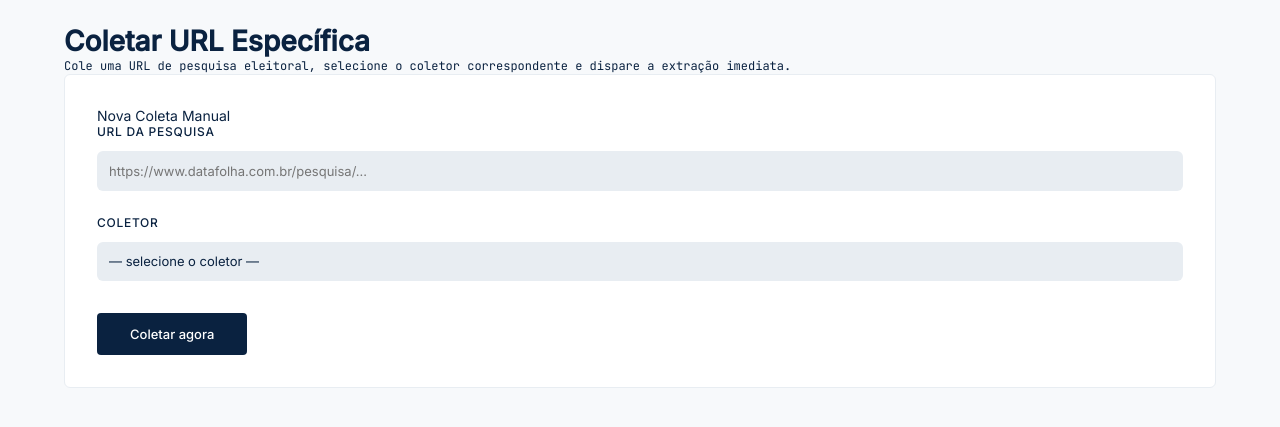
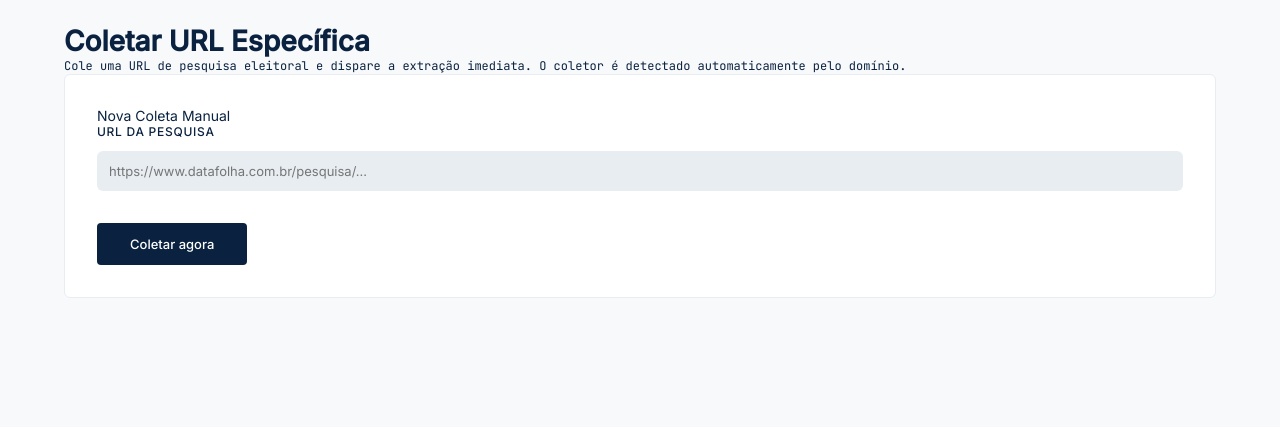
Before and after one commit to simoesleandro/Pulso-eleitoral, a Flask app: page /admin/coletar-url in a window 1280 px wide. Shown: the part 52-479 px from the top of the page. Run offline with Flask 3, Linux system fonts and the light colour scheme; the visitor is signed in with stand-in values (Sample User, id 1); some libraries are stand-ins or nearby versions.

Commit message:
feat(coletar-url): detecta coletor pelo domínio e melhora feedback de coleta vazia
- Detecção automática do coletor pelo domínio da URL (remove dropdown)
- Aviso amarelo quando nenhum dado é extraído, com possíveis motivos
- Aviso quando pesquisa é salva mas sem candidatos extraídos

Co-Authored-By: Claude Opus 4.8 <noreply@anthropic.com>

```diff
--- a/app.py
+++ b/app.py
@@ -687,6 +687,34 @@ _COLETORES_DISPONIVEIS = {
     'quaest_regional':('collectors.quaest_regional',   'QuaestRegionalColetor'),
 }
 
+# Mapeia domínio → coletor. A chave é casada por sufixo no hostname, então
+# subdomínios (www., datafolha.folha.uol...) também batem.
+_DOMINIO_COLETOR = {
+    'gazetadopovo.com.br':          'gazetadopovo',
+    'cnnbrasil.com.br':             'cnn_brasil',
+    'datafolha.folha.uol.com.br':   'datafolha',
+    'quaest.com.br':                'quaest_regional',
+    'institutoverita.com.br':       'verita',
+}
+
+# Coletor genérico usado quando o domínio não é reconhecido (extrai via Gemini).
+_COLETOR_FALLBACK = 'gazetadopovo'
+
+
+def _detectar_coletor(url: str) -> str:
+    """Detecta a chave do coletor a partir do domínio da URL.
+
+    Casa por sufixo de hostname; se nenhum domínio conhecido bater, devolve o
+    coletor genérico (_COLETOR_FALLBACK)."""
+    try:
+        host = (urlparse(url).hostname or '').lower()
+    except Exception:
+        host = ''
+    for dominio, key in _DOMINIO_COLETOR.items():
+        if host == dominio or host.endswith('.' + dominio):
+            return key
+    return _COLETOR_FALLBACK
+
 
 def _url_segura(url: str) -> bool:
     """Guarda anti-SSRF: aceita só http(s) e bloqueia hosts internos/privados/loopback.
@@ -773,29 +801,19 @@ def _coletar_url_especifica(url: str, coletor_key: str) -> dict:
 @app.route('/admin/coletar-url', methods=['GET', 'POST'])
 @login_required
 def admin_coletar_url():
-    """Coleta uma URL específica com o coletor selecionado."""
+    """Coleta uma URL específica detectando o coletor pelo domínio da URL."""
     if request.method == 'GET':
-        coletores = [
-            ('datafolha',       'Datafolha'),
-            ('quaest',          'Quaest'),
-            ('gazetadopovo',    'Gazeta do Povo'),
-            ('cnn_brasil',      'CNN Brasil (Real Time Big Data)'),
-            ('verita',          'Verita'),
-            ('quaest_regional', 'Quaest Regional (WP API)'),
-        ]
-        return render_template('admin_coletar_url.html', coletores=coletores)
+        return render_template('admin_coletar_url.html')
 
     body = request.get_json(silent=True) or {}
     url = (body.get('url') or '').strip()
-    coletor_key = (body.get('coletor') or '').strip()
 
     if not url or not url.startswith('http'):
         return jsonify({'erro': 'URL inválida — deve começar com http(s)://'}), 400
     if not _url_segura(url):
         return jsonify({'erro': 'URL recusada: aponta para host interno/privado ou esquema não permitido.'}), 400
-    if not coletor_key:
-        return jsonify({'erro': 'Selecione um coletor.'}), 400
 
+    coletor_key = _detectar_coletor(url)
     resultado = _coletar_url_especifica(url, coletor_key)
     status = 200 if 'erro' not in resultado else 422
     return jsonify(resultado), status
--- a/templates/admin_coletar_url.html
+++ b/templates/admin_coletar_url.html
@@ -54,10 +54,19 @@
     .cu-result.visible { display: block; }
     .cu-result--ok   { border-color: #22c55e; }
     .cu-result--erro { border-color: #ef4444; }
+    .cu-result--warn { border-color: #eab308; }
 
     .cu-result__title { font-size: 13px; font-weight: 500; margin-bottom: var(--pe-space-2); }
     .cu-result__title--ok   { color: #22c55e; }
     .cu-result__title--erro { color: #ef4444; }
+    .cu-result__title--warn { color: #eab308; }
+
+    .cu-result__msg {
+      font-size: 12px; line-height: 1.6;
+      color: var(--pe-text-secondary);
+      white-space: pre-line;
+      margin-top: var(--pe-space-2);
+    }
 
     .cu-kpis { display: flex; gap: var(--pe-space-6); flex-wrap: wrap; margin-top: var(--pe-space-3); }
     .cu-kpi { text-align: center; }
@@ -98,7 +107,7 @@
     <div style="margin-bottom: var(--pe-space-6);">
       <h1 class="pe-display">Coletar URL Específica</h1>
       <p class="pe-mono" style="margin-top: var(--pe-space-1); color: var(--pe-text-secondary);">
-        Cole uma URL de pesquisa eleitoral, selecione o coletor correspondente e dispare a extração imediata.
+        Cole uma URL de pesquisa eleitoral e dispare a extração imediata. O coletor é detectado automaticamente pelo domínio.
       </p>
     </div>
 
@@ -120,17 +129,6 @@
           >
         </div>
 
-        <!-- Coletor -->
-        <div class="cu-field">
-          <label class="cu-label" for="cu-coletor">Coletor</label>
-          <select id="cu-coletor" class="cu-input cu-select">
-            <option value="">— selecione o coletor —</option>
-            {% for key, label in coletores %}
-            <option value="{{ key }}">{{ label }}</option>
-            {% endfor %}
-          </select>
-        </div>
-
         <!-- Ações -->
         <div class="cu-actions">
           <button id="cu-btn" class="pe-btn pe-btn--primary cu-btn">Coletar agora</button>
@@ -140,6 +138,7 @@
         <!-- Resultado -->
         <div id="cu-result" class="cu-result">
           <div id="cu-result-title" class="cu-result__title"></div>
+          <div id="cu-result-msg" class="cu-result__msg"></div>
           <div id="cu-kpis" class="cu-kpis"></div>
           <div id="cu-url-preview" class="cu-url-preview"></div>
         </div>
@@ -153,19 +152,15 @@
     const spinner  = document.getElementById('cu-spinner');
     const resultEl = document.getElementById('cu-result');
     const titleEl  = document.getElementById('cu-result-title');
+    const msgEl    = document.getElementById('cu-result-msg');
     const kpisEl   = document.getElementById('cu-kpis');
     const urlPrev  = document.getElementById('cu-url-preview');
 
     btn.addEventListener('click', async () => {
-      const url     = document.getElementById('cu-url').value.trim();
-      const coletor = document.getElementById('cu-coletor').value;
+      const url = document.getElementById('cu-url').value.trim();
 
       if (!url || !url.startsWith('http')) {
         showErro('URL inválida — deve começar com http:// ou https://');
-        return;
-      }
-      if (!coletor) {
-        showErro('Selecione um coletor antes de continuar.');
         return;
       }
 
@@ -180,7 +175,7 @@
             'Content-Type': 'application/json',
             'X-CSRFToken': document.querySelector('meta[name="csrf-token"]').content,
           },
-          body: JSON.stringify({ url, coletor }),
+          body: JSON.stringify({ url }),
         });
         const data = await res.json();
         if (data.erro) {
@@ -197,14 +192,43 @@
     });
 
     function showOk(data) {
+      const pesquisas = Number(data.pesquisas_salvas) || 0;
+      const intencoes = Number(data.intencoes_salvas) || 0;
+      const regionais = Number(data.regionais_salvas) || 0;
+
+      // Nada extraído: aviso explicativo em vez de KPIs zerados.
+      if (pesquisas === 0 && intencoes === 0 && regionais === 0) {
+        showWarn(
+          'Nenhum dado extraído',
+          'Nenhum dado extraído. Possíveis motivos:\n' +
+          '• O conteúdo é um artigo de análise, não um release de pesquisa\n' +
+          '• Os percentuais de intenção de voto não estão no texto\n' +
+          '• O instituto não foi reconhecido pelo extrator\n' +
+          'Verifique se a URL contém dados de pesquisa eleitoral com percentuais.',
+          data
+        );
+        return;
+      }
+
+      // Pesquisa salva mas sem candidatos: aviso de revisão manual.
+      if (pesquisas > 0 && intencoes === 0) {
+        showWarn(
+          'Pesquisa sem candidatos',
+          'Pesquisa registrada mas sem candidatos extraídos.\nVerifique o release manualmente.',
+          data
+        );
+        return;
+      }
+
       resultEl.classList.add('visible', 'cu-result--ok');
       titleEl.className = 'cu-result__title cu-result__title--ok';
       titleEl.textContent = '✓ Coleta concluída — ' + data.coletor;
+      msgEl.textContent = '';
 
       const kpis = [
-        { val: data.pesquisas_salvas,  lbl: 'pesquisas novas'  },
-        { val: data.intencoes_salvas,  lbl: 'intenções salvas' },
-        { val: data.regionais_salvas,  lbl: 'regionais salvas' },
+        { val: pesquisas, lbl: 'pesquisas novas'  },
+        { val: intencoes, lbl: 'intenções salvas' },
+        { val: regionais, lbl: 'regionais salvas' },
       ];
       kpisEl.innerHTML = kpis.map(k =>
         `<div class="cu-kpi">
@@ -216,10 +240,20 @@
       urlPrev.textContent = data.url;
     }
 
+    function showWarn(title, msg, data) {
+      resultEl.classList.add('visible', 'cu-result--warn');
+      titleEl.className = 'cu-result__title cu-result__title--warn';
+      titleEl.textContent = '⚠ ' + title + ' — ' + data.coletor;
+      msgEl.textContent = msg;
+      kpisEl.innerHTML = '';
+      urlPrev.textContent = data.url;
+    }
+
     function showErro(msg, url = '') {
       resultEl.classList.add('visible', 'cu-result--erro');
       titleEl.className = 'cu-result__title cu-result__title--erro';
       titleEl.textContent = '✗ ' + msg;
+      msgEl.textContent = '';
       kpisEl.innerHTML = '';
       urlPrev.textContent = url;
     }
```
